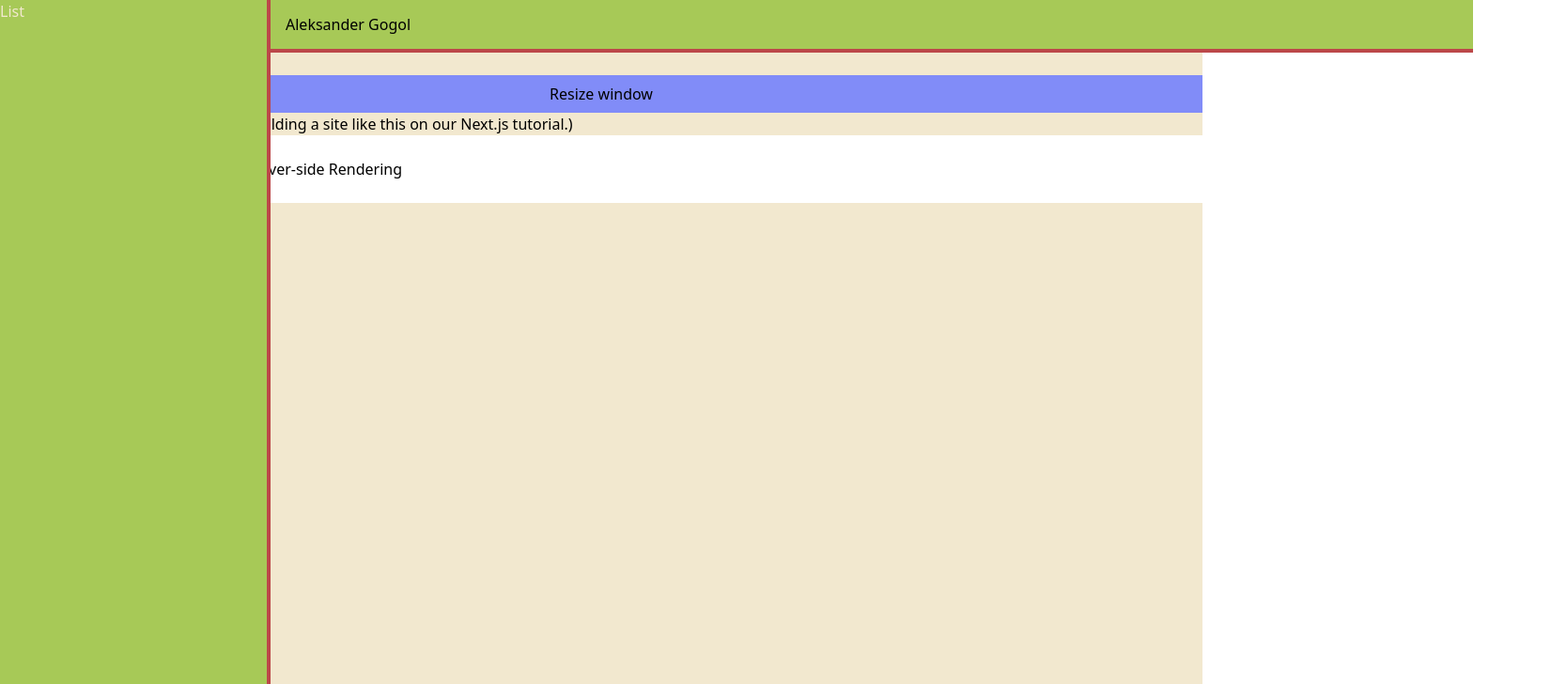
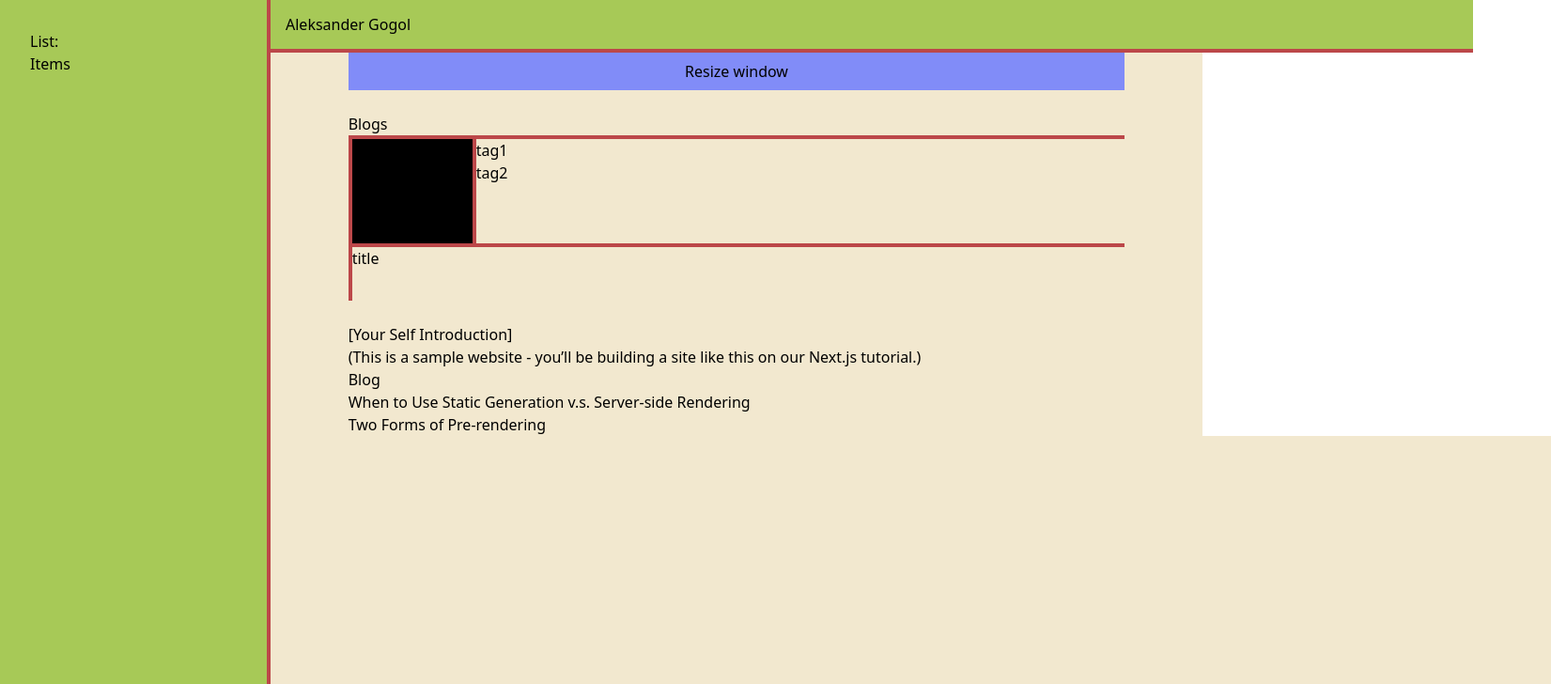
Before and after one commit to catvatar/portfolio, a Next.js app: page / in a window 1280 px wide. Shown: the top 728 px of the page at 94% size, 1651 px wide, since content can reach past the window. Built offline with nearby package versions, Linux system fonts and the light colour scheme.

Commit message:
Added blog-element

```diff
--- a/pages/index.js
+++ b/pages/index.js
@@ -1,9 +1,7 @@
 import Head from 'next/head';
-//import Layout, { siteTitle } from '../components/layout';
-//import utilStyles from '../styles/utils.module.css';
 import { getSortedPostsData } from '../lib/posts';
 import Link from 'next/link';
-//import Date from '../components/date';
+import { BlogElement } from '../ui/blog-element';
 
 
 export async function getStaticProps() {
@@ -22,9 +20,19 @@ export default function Home({ allPostsData }) {
       <Head>
         <title>siteTitle</title>
       </Head>
-      <section className='bg-primary'>
+      <div className='lg:ml-sidebar bg-primary flex justify-center'>
+        <div className='w-5/6'>
+          <div className="bg-teal-400 sm:bg-red-400 md:bg-green-400 lg:bg-yellow-400 xl:bg-indigo-400 w-full py-2 px-4 text-center">Resize window</div>
+          <br />
+          <section>
+            <h2>Blogs</h2>
+          </section>
+
+
+          <BlogElement postPath='/' postTitle='title' postTags={['tag1','tag2']}/>
+          <br />
+          <section className=''>
             <p>[Your Self Introduction]</p>
-        <div className="bg-teal-400 sm:bg-red-400 md:bg-green-400 lg:bg-yellow-400 xl:bg-indigo-400 py-2 px-4 text-center">Resize window</div>
             <p>
               (This is a sample website - you’ll be building a site like this on{' '}
               <a href="https://nextjs.org/learn">our Next.js tutorial</a>.)
@@ -38,7 +46,6 @@ export default function Home({ allPostsData }) {
                 <Link href={`/posts/${id}`}>{title}</Link>
                 <br />
                 </li>
-
               ))}
             </ul>
           </section>
@@ -46,6 +53,8 @@ export default function Home({ allPostsData }) {
             <div className="w-screen h-screen bg-primary"></div>
             <div className="w-screen h-screen bg-secondary"></div>
           </section>
+        </div>
+      </div>
     </>
   );
 }
--- a/posts/pre-rendering.md
+++ b/posts/pre-rendering.md
@@ -1,5 +1,6 @@
 ---
 title: 'Two Forms of Pre-rendering'
+tags: ['Next.js', 'React', 'IT', 'Template']
 date: '2020-01-01'
 ---
 
--- a/posts/ssg-ssr.md
+++ b/posts/ssg-ssr.md
@@ -1,5 +1,6 @@
 ---
 title: 'When to Use Static Generation v.s. Server-side Rendering'
+tags: ['Next.js', 'React', 'IT', 'Template']
 date: '2020-01-02'
 ---
 
--- /dev/null
+++ b/ui/blog-element.tsx
@@ -0,0 +1,34 @@
+import Link from 'next/link';
+
+export function BlogElement({
+    postPath,
+    postTitle,
+    postTags,
+    id,
+  }) {
+  return (
+    <Link
+      href={`${postPath}`}
+    >
+      <div className='border-4 border-r-0 border-b-0 border-detail h-44'>
+        <div className='border-0 border-b-4 border-detail h-2/3 grid grid-flow-col auto-cols-max gap-0 justify-items-start'>
+          <div className='border-0 border-r-4 border-detail'>
+            <div className='h-full w-32 bg-black'>
+
+            </div>
+          </div>
+          <div className='border-0 grid grid-cols-2 gap-4'>
+            <ul>
+              {postTags.map((tag)=>{return(
+                <li key={tag}>
+                  {tag}
+                </li>
+              )})}
+            </ul>
+          </div>
+        </div>
+        {postTitle}
+      </div>
+    </Link>
+  );
+}
--- a/ui/side-nav.tsx
+++ b/ui/side-nav.tsx
@@ -9,7 +9,7 @@ export function SideNav({ stateProp }) {
   const root = useContext(isHome);
 
   return (
-    <div className={clsx('fixed top-0 bg-secondary border-r-4 border-detail bottom-0 z-auto w-sidebar text-primary', {'invisible lg:visible' : !isOpen})}>
+    <div className={clsx('fixed top-0 bg-secondary border-r-4 border-detail bottom-0 z-auto w-sidebar', {'invisible lg:visible' : !isOpen})}>
       <div
         className={clsx(
           'lg:block',
@@ -17,7 +17,10 @@ export function SideNav({ stateProp }) {
           hidden: !isOpen,
         })}
       >
-        List
+        <div className='px-8 py-8'>
+          <h1>List:</h1>
+          <p>Items</p>
+        </div>
       </div>
     </div>
   );
```
Lines whose indentation alone changed are shown as unchanged.
